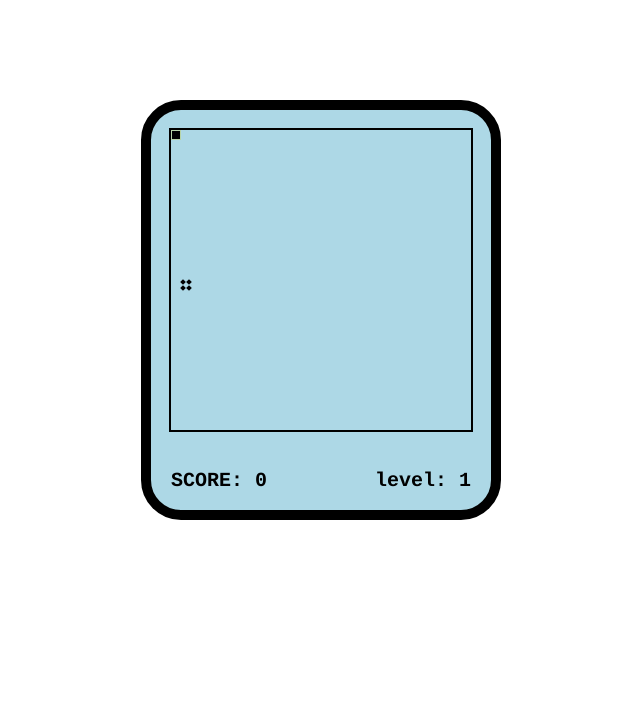
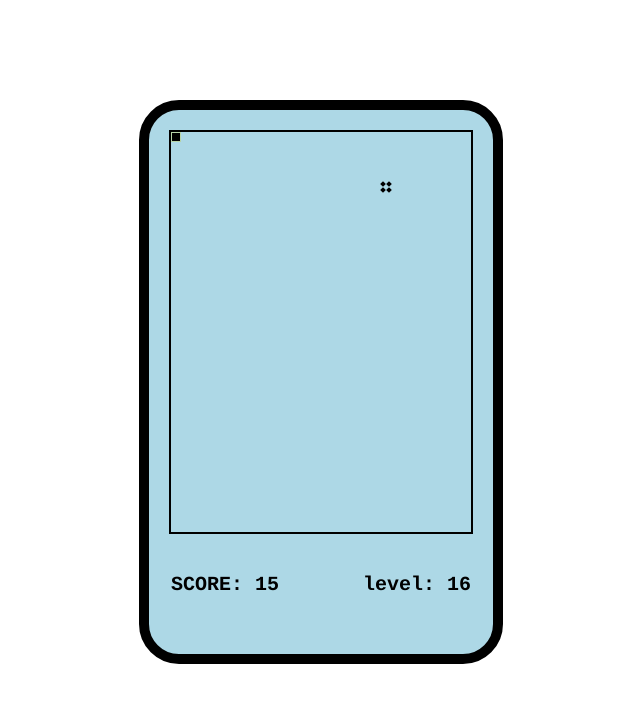
Before and after one commit to jay6697117/greedy-snake, a website built with webpack: page public/index.html in a window 1280 px wide. Shown: the whole page, without its empty margins (319-959 px from the left). Built offline with nearby package versions, Linux system fonts and the light colour scheme.

Commit message:
提交代码于: 2022-01-03 02:09:08

```diff
--- a/public/index.html
+++ b/public/index.html
@@ -8,6 +8,7 @@
   </head>
 
   <body>
+    <div class="container">
     <!--创建游戏的主容器-->
     <div class="main" style="background: lightblue !important">
       <!--设置游戏的舞台-->
@@ -38,5 +39,7 @@
         </div>
       </div>
     </div>
+    </div>
+
   </body>
 </html>
--- a/src/assets/style/index.less
+++ b/src/assets/style/index.less
@@ -24,10 +24,17 @@ body {
   font-weight: bold;
 }
 
+.container {
+  width: 100%;
+  height: 100%;
+  display: flex;
+  flex-direction: row;
+  justify-content:center;
+  align-items:center;
+
   //设置主窗口的样式
   .main {
-  width: 360px;
-  height: 420px;
+    padding: 20px;
     // 设置背景颜色
     // background-color: @bg-color;
     background: linear-gradient(to left, @bg-color 0%, @bg-color 100%) !important;
@@ -49,8 +56,9 @@ body {
 
     // 游戏舞台
     .stage {
-    width: 304px;
-    height: 304px;
+      box-sizing: content-box;
+      width: 300px;
+      height: 300px;
       border: 2px solid black;
       // 开启相对定位:父相
       position: relative;
@@ -72,8 +80,8 @@ body {
         width: 10px;
         height: 10px;
         position: absolute;
-      left: 40px;
-      top: 100px;
+        left: 0;
+        top: 0;
 
         // 开启弹性盒
         display: flex;
@@ -99,9 +107,11 @@ body {
     // 记分牌
     .score-panel {
       width: 300px;
+      height: 100px;
       display: flex;
       flex-direction: row;
       justify-content: space-between;
       align-items: center;
     }
   }
+}
--- a/src/index.ts
+++ b/src/index.ts
@@ -2,13 +2,24 @@
 import './assets/style/index.less'; //ESM
 // require('./assets/style/index.less');//CJS
 
-import Food from './moduls/Food';
-const food = new Food();
-console.log(`food:\n`, food);
+import Food from './modules/Food';
+import ScorePanel from './modules/ScorePanel'
 
-// import GameControl from './moduls/GameControl';
-// const gameControl = new GameControl();
-// console.log(`gameControl:`, gameControl);
-// setInterval(()=>{
-//     console.log(gameControl.direction);
-// }, 1000);
+// Food类: 测试代码
+const food = new Food(300, 400);
+food.change();
+console.log(`food`, food);
+console.log('-----------------------');
+
+// ScorePanel类: 测试代码
+const scorePanel = new ScorePanel(100, 1);
+(function fn() {
+  setTimeout(() => {
+    scorePanel.addScore();
+    console.log(`scorePanel.score:`, scorePanel.score);
+    // scorePanel.levelUp();
+    // console.log(`scorePanel.level:`, scorePanel.level);
+    console.log('-----------------------');
+    fn();
+  }, 500);
+})();
--- /dev/null
+++ b/src/modules/Food.ts
@@ -0,0 +1,51 @@
+// 定义食物类Food
+class Food {
+  // 舞台宽度
+  private stageWidth: number;
+  // 舞台高度
+  private stageHeight: number;
+  // 定义一个属性表示舞台所对应的元素
+  private stageEle: HTMLElement;
+  // 定义一个属性表示食物所对应的元素
+  private foodEle: HTMLElement;
+
+  constructor(stageWidth: number = 300, stageHeight = 300) {
+    //初始化舞台宽度
+    this.stageWidth = stageWidth;
+    //初始化舞台高度
+    this.stageHeight = stageHeight;
+    // 获取页面中的stage元素并将其赋值给stageEle(结尾感叹号是非空断言)
+    this.stageEle = document.querySelector('.stage')!;
+    // 设置stage元素宽度
+    this.stageEle.style.width = stageWidth + 'px';
+    // 设置stage元素高度
+    this.stageEle.style.height = stageHeight + 'px';
+
+    // 获取页面中的food元素并将其赋值给element(结尾感叹号是非空断言)
+    this.foodEle = document.querySelector('.stage > .food')!;
+  }
+
+  // 定义一个获取食物X轴坐标的方法
+  public get X(): number {
+    return this.foodEle.offsetLeft;
+  }
+
+  // 定义一个获取食物Y轴坐标的方法
+  public get Y(): number {
+    return this.foodEle.offsetTop;
+  }
+
+  // 修改食物的位置
+  change() {
+    // 生成一个随机的位置
+    // 食物的位置最小是0 最大是290
+    // 蛇移动一次就是一格，一格的大小就是10，所以就要求食物的坐标必须是整10
+    let left: number = Math.floor(Math.random() * Math.floor(this.stageWidth / 10)) * 10;
+    let top: number = Math.floor(Math.random() * Math.floor(this.stageHeight / 10)) * 10;
+
+    //随机数
+    this.foodEle.style.left = left + 'px';
+    this.foodEle.style.top = top + 'px';
+  }
+}
+export default Food
--- /dev/null
+++ b/src/modules/ScorePanel.ts
@@ -0,0 +1,39 @@
+// 定义表示记分牌的类
+class ScorePanel {
+  //score和level用来记录分数和等级
+  public score: number = 0;
+  public level: number = 1;
+  // 设置一个变量限制等级
+  private maxLevel: number;
+  // 设置一个变量表示多少分时升级
+  private upScore: number;
+  //分数和等级所在的元素，在构造函数中进行初始化
+  private scoreEle: HTMLElement;
+  private levelEle: HTMLElement;
+  constructor(maxLevel: number = 10, upScore: number = 10) {
+    this.maxLevel = maxLevel;
+    this.upScore = upScore;
+    this.scoreEle = document.querySelector('.score-panel .score')!;
+    this.levelEle = document.querySelector('.score-panel .level')!;
+  }
+
+  //设置一个加分的方法
+  addScore() {
+    this.score += 1;
+    this.scoreEle.innerHTML = String(this.score);
+    if (this.score % this.upScore === 0) {
+      this.levelUp();
+    }
+  }
+
+  //提升等级的方法
+  levelUp() {
+    if (this.level >= this.maxLevel) {
+      //level到达最大值
+      return;
+    }
+    this.level += 1;
+    this.levelEle.innerHTML = String(this.level);
+  }
+}
+export default ScorePanel
```
Also changed, not shown: 7_encapsulation.ts (added, +136 -0 lines). Lines whose indentation alone changed are shown as unchanged.
